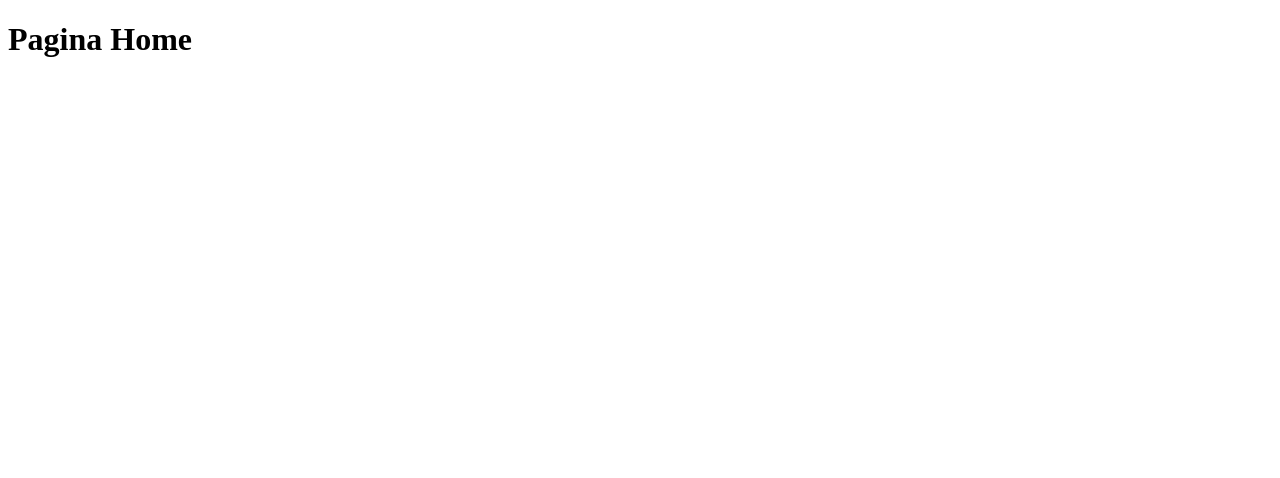
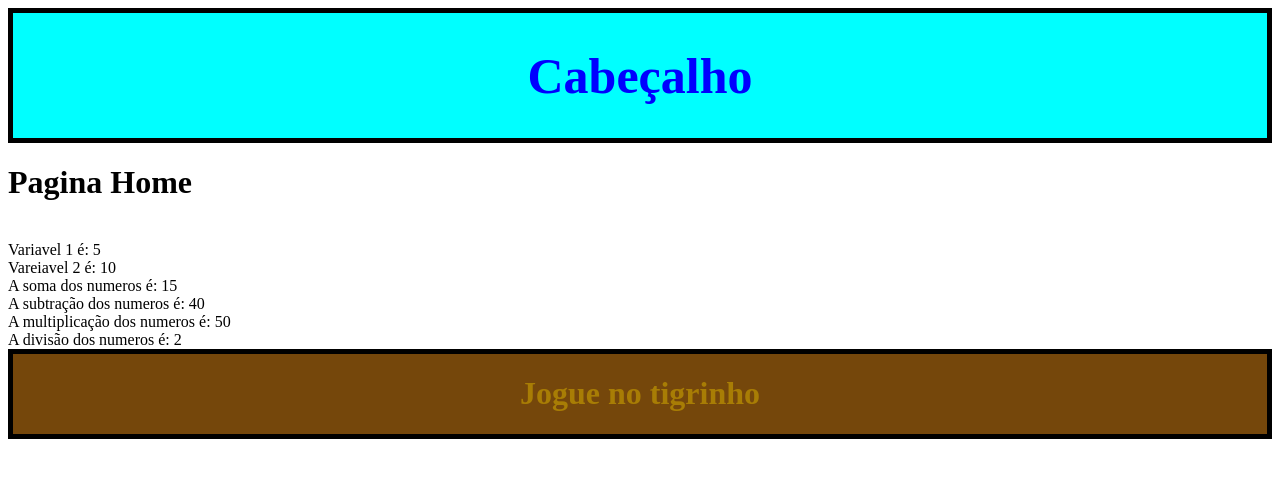
Before and after one commit to GiovannePrado/AulaFront, a React (Vite) app in the folder aula-vite/: page / in a window 1280 px wide. Shown: the top 478 px of the page. Built offline with nearby package versions, Linux system fonts and the light colour scheme.

Commit message:
AulaDeParametro

```diff
--- a/aula-vite/src/App.tsx
+++ b/aula-vite/src/App.tsx
@@ -2,12 +2,18 @@ import './style/Style.css'
 import {Routes, Route} from 'react-router-dom'
 import Home from './pages/Home';
 import Sobre from './pages/Sobre'
+import Giovanne from './pages/Giovanne'
+import PaginaAleatoria from './pages/PaginaAleatoria'
+import NotFound from './pages/NotFound';
 
 function App() {
    return (
     <Routes>
+      <Route path='*' element={<NotFound/>} />
       <Route path='/' element={<Home/>} />
       <Route path='/sobre' element={<Sobre/>} />
+      <Route path='/Giovanne' element={<Giovanne/>} />
+      <Route path='PaginaAleatoria' element={<PaginaAleatoria/>} />
     </Routes>
    )
  }
--- /dev/null
+++ b/aula-vite/src/pages/Giovanne.tsx
@@ -0,0 +1,8 @@
+function Giovanne() {
+    return(
+        <div>Giovanne aqui</div>
+    )
+
+}
+
+export default Giovanne
--- a/aula-vite/src/pages/Home.tsx
+++ b/aula-vite/src/pages/Home.tsx
@@ -1,7 +1,48 @@
+import Cabecalho from "../Cabecalho"
+import Rodape from "../Rodape"
+import '../style/Style-flex.css'
 function Home () {
+
+    let numero1: number = 5
+    let numero2: number =10
+    let numero3: number = 20
+    let numero4: number = 50
+
+    function Somar(n1: number, n2: number): number{
+        return n1 + n2;
+    }
+
+    function Subtrair(n1: number, n2: number): number{
+        return n1 - n2;
+    }
+
+    function multiplicar(n1: number, n2: number): number{
+        return n1 * n2;
+    }
+
+    function dividir(n1: number, n2: number): number{
+        return n1 / n2;
+    }
+
+
     return(
         <div>
+            <Cabecalho />
             <h1>Pagina Home</h1>
+            <br />
+            Variavel 1 é: {numero1}
+            <br />
+            Vareiavel 2 é: {numero2}
+            <br />
+            A soma dos numeros é: {Somar(numero1 , numero2)}
+            <br />
+            A subtração dos numeros é: {Subtrair(numero4 , numero2)}
+            <br />
+            A multiplicação dos numeros é: {multiplicar(numero1 , numero2)}
+            <br />
+            A divisão dos numeros é: {dividir(numero3 , numero2)}
+            <br />
+            <Rodape />
         </div>
     )
 
--- /dev/null
+++ b/aula-vite/src/pages/NotFound.tsx
@@ -0,0 +1,11 @@
+import { Link } from "react-router-dom"
+
+function NotFound() {
+    return(
+        <div>
+            <Link to='/'> Tá perdido? Vamo voltar pra Home </Link>
+        </div>
+    )
+}
+
+export default NotFound
--- /dev/null
+++ b/aula-vite/src/pages/PaginaAleatoria.tsx
@@ -0,0 +1,7 @@
+function PaginaAleatoria () {
+    return(
+        <div>aleatoria</div>
+    )
+}
+
+export default PaginaAleatoria
--- a/aula-vite/src/pages/Sobre.tsx
+++ b/aula-vite/src/pages/Sobre.tsx
@@ -1,7 +1,22 @@
+import { useParams } from "react-router-dom"
+import { useNavigate } from "react-router-dom"
+import Cabecalho from "../Cabecalho";
+import Rodape from "../Rodape";
+
 function Sobre () {
+
+    const Parametros = useParams();
+    const navegacao = useNavigate();
+
+    function handleVoltar (){
+        navegacao('/')
+    }
+
     return(
         <div>
-            <h1>Pagina Sobre</h1>
+            <Cabecalho />
+            <button onClick={handleVoltar}> Voltar </button>
+            <Rodape />
         </div>
     )
 
```
